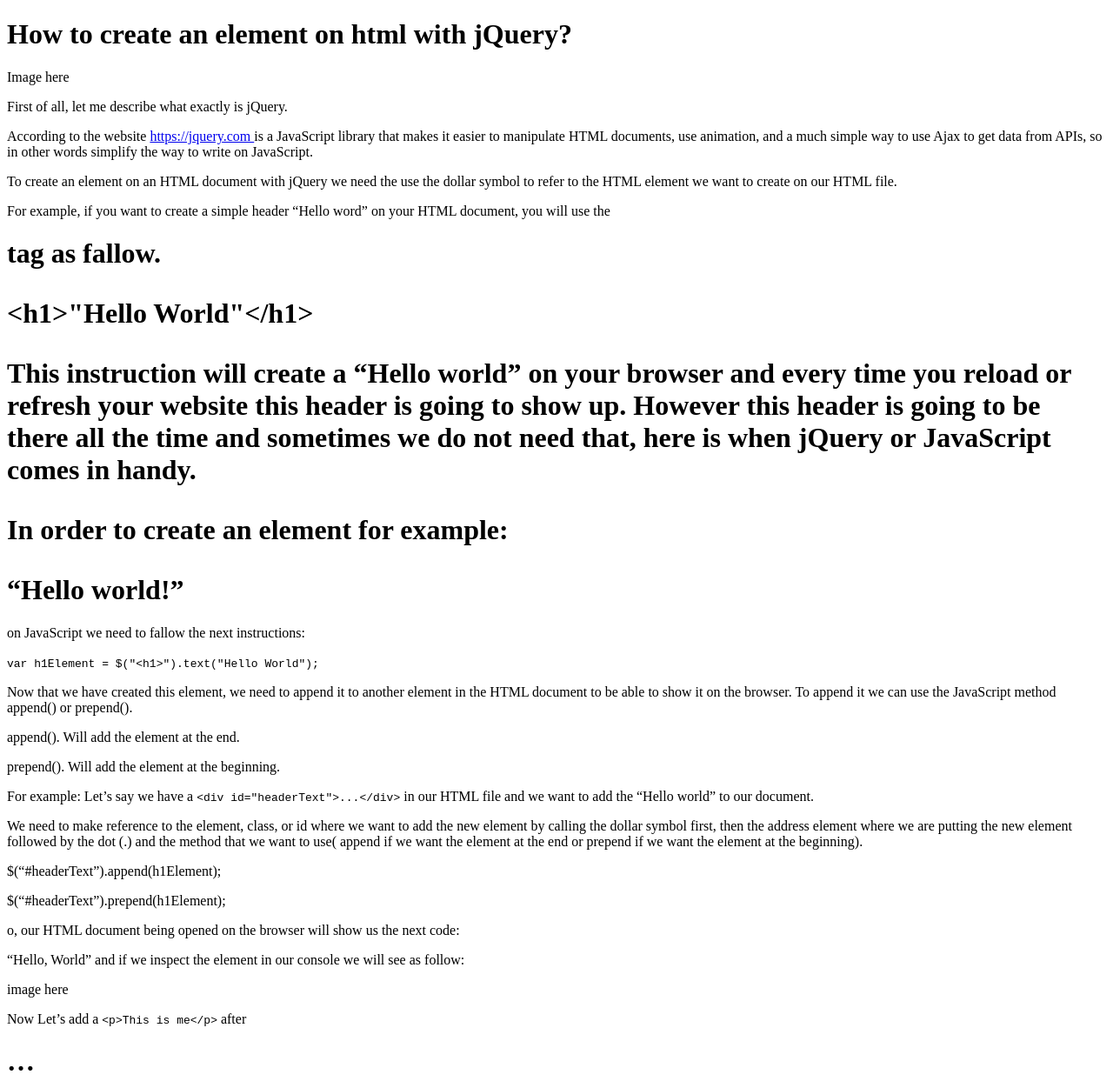
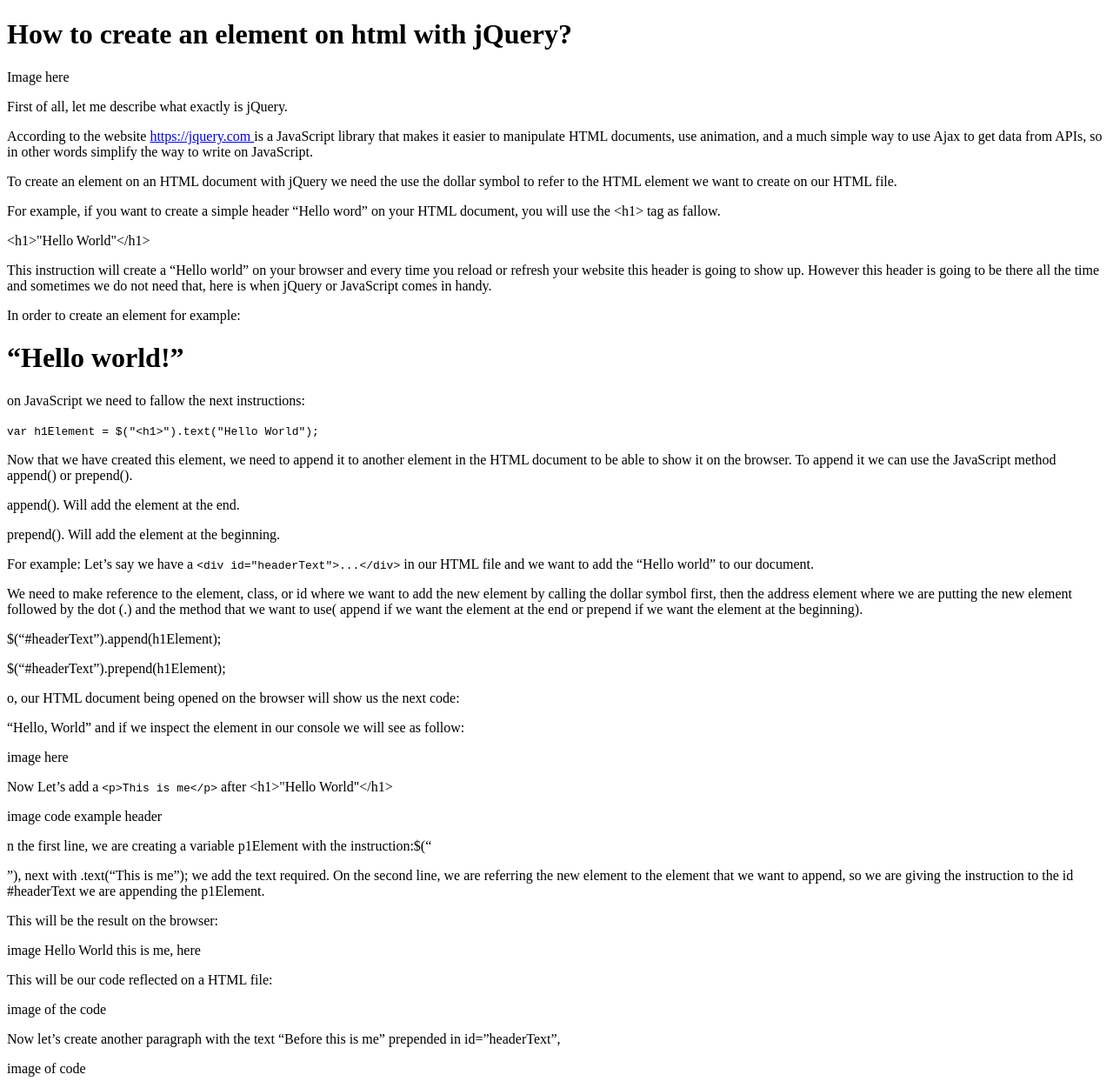
Before and after one commit to Cherjios/Element-JQuery, a website: page public/index.html in a window 1280 px wide. Shown: the top 1251 px of the page at 87% size. Drawn offline with Linux system fonts and the light colour scheme.

Commit message:
correction of html tags as text

```diff
--- a/public/index.html
+++ b/public/index.html
@@ -23,11 +23,10 @@
         To create an element on an HTML document with jQuery we need the use the dollar symbol to refer to the HTML element we want to create on our HTML file.
     </p>
     <p>
-        For example, if you want to create a simple header “Hello word” on your HTML document, you will use the <h1> tag as fallow.
+        For example, if you want to create a simple header “Hello word” on your HTML document, you will use the  &lt;h1&gt; tag as fallow.
     </p>
     <p>
         &lt;h1&gt;"Hello World"&lt;/h1&gt;
-
     </p>
     <p>
         This instruction will create a “Hello world” on your browser and every time you reload or refresh your website this header is going to show up. However this header is going to be there all the time and sometimes we do not need that, here is when jQuery or JavaScript comes in handy.
@@ -76,7 +75,7 @@
     </p>
 
     <p>
-        Now Let’s add a <code>&lt;p&gt;This is me&lt;/p&gt;</code> after <h1>…</h1>
+        Now Let’s add a <code>&lt;p&gt;This is me&lt;/p&gt;</code> after &lt;h1&gt;"Hello World"&lt;/h1&gt;
     </p>
     <p>
         image code example header
```
